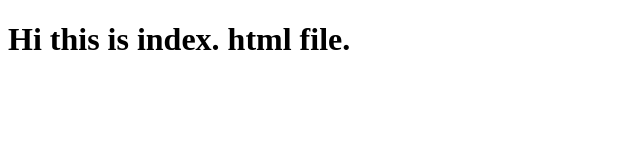
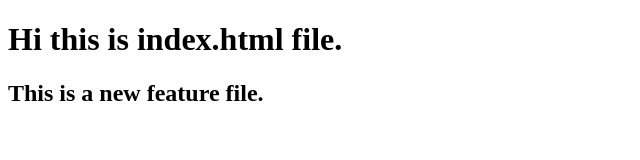
Before and after one commit to RAPGOD0303/git-tutorial-2, a plain HTML site: page src/index.html in a window 1280 px wide. Shown: the whole page, without its empty margins (0-640 px from the left). Drawn offline with Linux system fonts and the light colour scheme.

Commit message:
Modified a code with new branch.

```diff
--- a/src/index.html
+++ b/src/index.html
@@ -6,6 +6,7 @@
     <title>Document</title>
 </head>
 <body>
-<h1>Hi this is index. html file.</h1>
+<h1>Hi this is index.html file.</h1>
+<h2>This is a new feature file.</h2>
 </body>
 </html>
```
